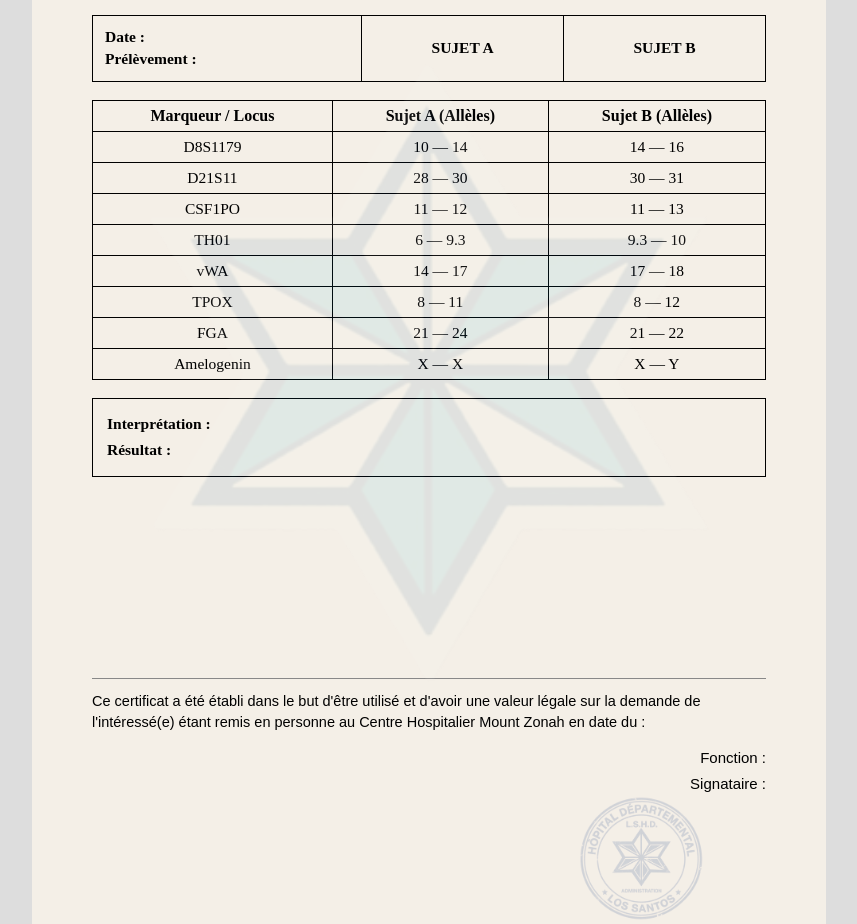
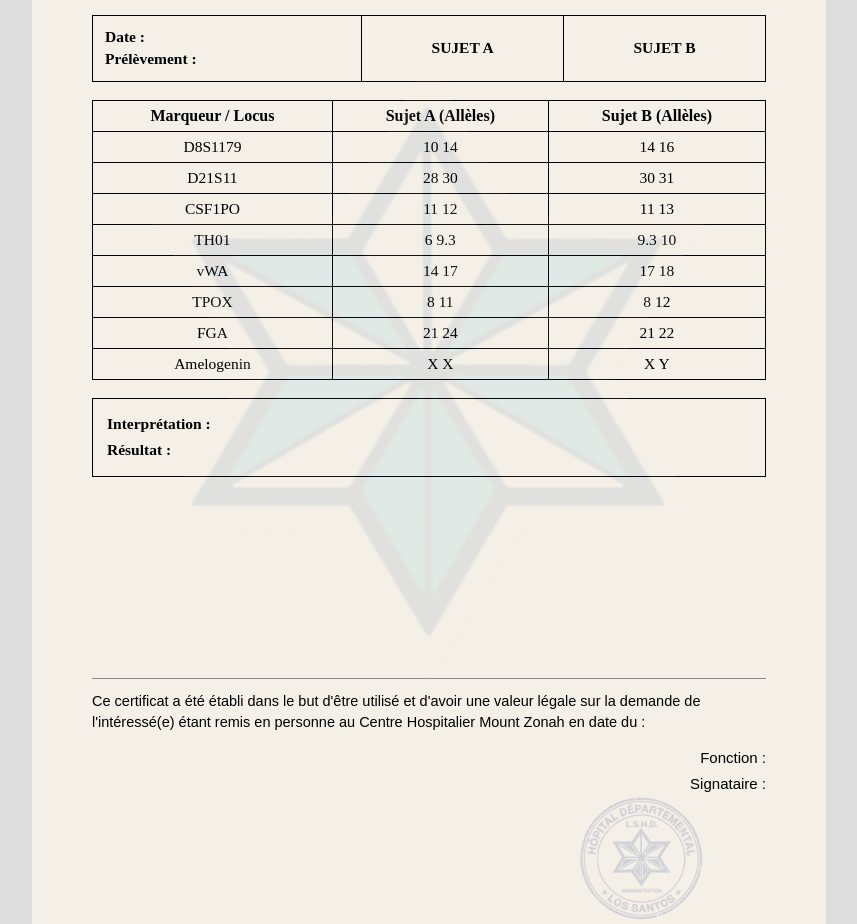
Before and after one commit to ptisucre14/doc-lshd-lsc, a plain HTML site: page TEST DE PARENTÉ.html in a window 1280 px wide. Shown: the part 987-1911 px from the top of the page, without its empty margins (211-1068 px from the left). Drawn offline with nearby package versions, Linux system fonts and the light colour scheme.

```diff
--- a/TEST DE PARENTÉ.html
+++ b/TEST DE PARENTÉ.html
@@ -440,43 +440,43 @@ DOCUMENT FINAL
         <tbody>
           <tr>
             <td>D8S1179</td>
-            <td id="doc_m1_a">10 — 14</td>
-            <td id="doc_m1_b">14 — 16</td>
+            <td id="doc_m1_a">10 14</td>
+            <td id="doc_m1_b">14 16</td>
           </tr>
           <tr>
             <td>D21S11</td>
-            <td id="doc_m2_a">28 — 30</td>
-            <td id="doc_m2_b">30 — 31</td>
+            <td id="doc_m2_a">28 30</td>
+            <td id="doc_m2_b">30 31</td>
           </tr>
           <tr>
             <td>CSF1PO</td>
-            <td id="doc_m3_a">11 — 12</td>
-            <td id="doc_m3_b">11 — 13</td>
+            <td id="doc_m3_a">11 12</td>
+            <td id="doc_m3_b">11 13</td>
           </tr>
           <tr>
             <td>TH01</td>
-            <td id="doc_m4_a">6 — 9.3</td>
-            <td id="doc_m4_b">9.3 — 10</td>
+            <td id="doc_m4_a">6 9.3</td>
+            <td id="doc_m4_b">9.3 10</td>
           </tr>
           <tr>
             <td>vWA</td>
-            <td id="doc_m5_a">14 — 17</td>
-            <td id="doc_m5_b">17 — 18</td>
+            <td id="doc_m5_a">14 17</td>
+            <td id="doc_m5_b">17 18</td>
           </tr>
           <tr>
             <td>TPOX</td>
-            <td id="doc_m6_a">8 — 11</td>
-            <td id="doc_m6_b">8 — 12</td>
+            <td id="doc_m6_a">8 11</td>
+            <td id="doc_m6_b">8 12</td>
           </tr>
           <tr>
             <td>FGA</td>
-            <td id="doc_m7_a">21 — 24</td>
-            <td id="doc_m7_b">21 — 22</td>
+            <td id="doc_m7_a">21 24</td>
+            <td id="doc_m7_b">21 22</td>
           </tr>
           <tr>
             <td>Amelogenin</td>
-            <td id="doc_m8_a">X — X</td>
-            <td id="doc_m8_b">X — Y</td>
+            <td id="doc_m8_a">X X</td>
+            <td id="doc_m8_b">X Y</td>
           </tr>
         </tbody>
       </table>
@@ -529,7 +529,7 @@ function generate() {
   let nom = document.getElementById("nomSignataire").value;
 
   // 2. Injection des informations générales
-  document.getElementById("doc_date_heure").innerText = heure ? (date + "à" + heure) : date;
+  document.getElementById("doc_date_heure").innerText = heure ? (date + " à " + heure) : date;
   document.getElementById("doc_prelevement").innerText = prelevement;
 
   document.getElementById("doc_sujetA_nom").innerText = sujetA_nom;
```
